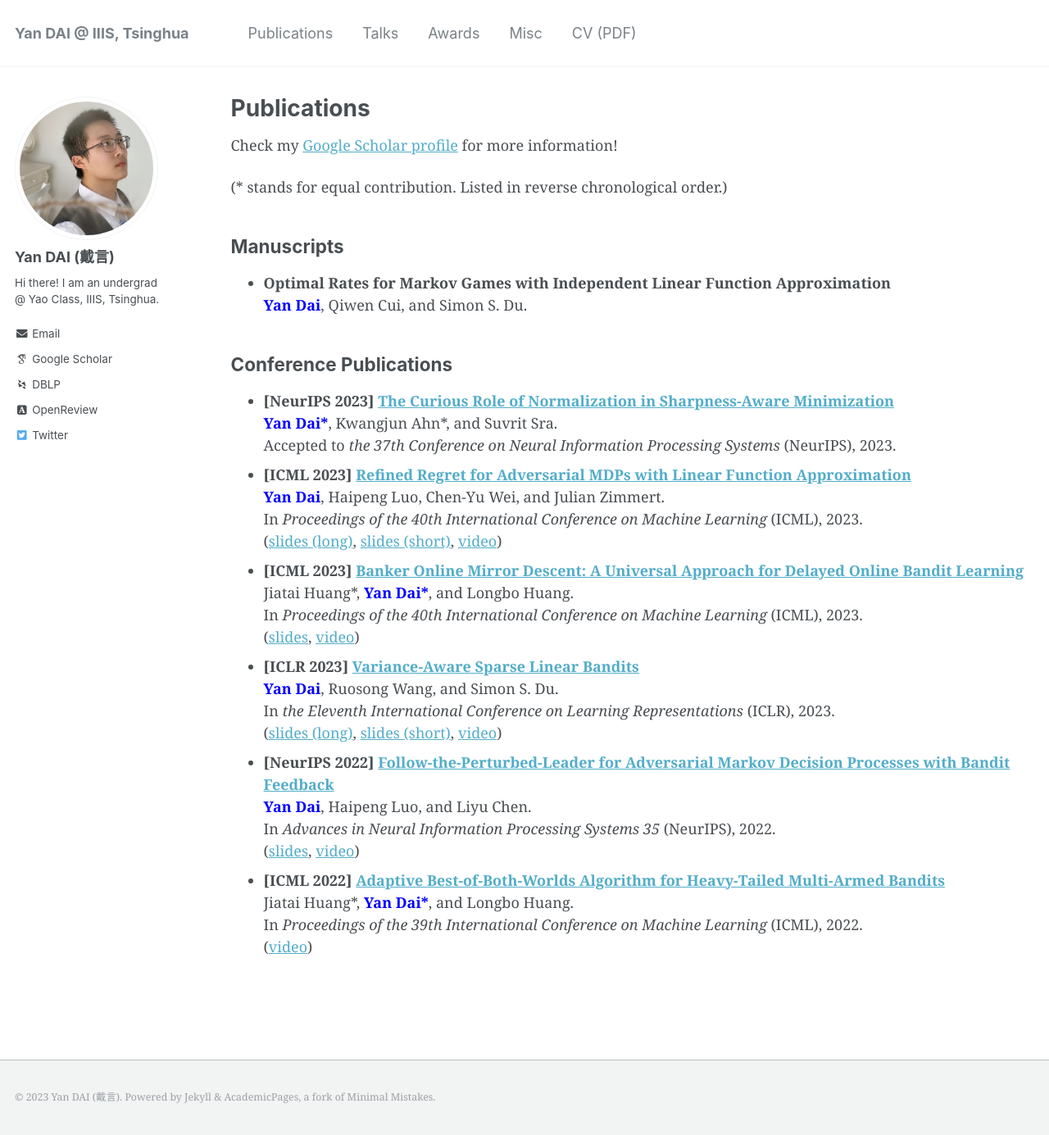
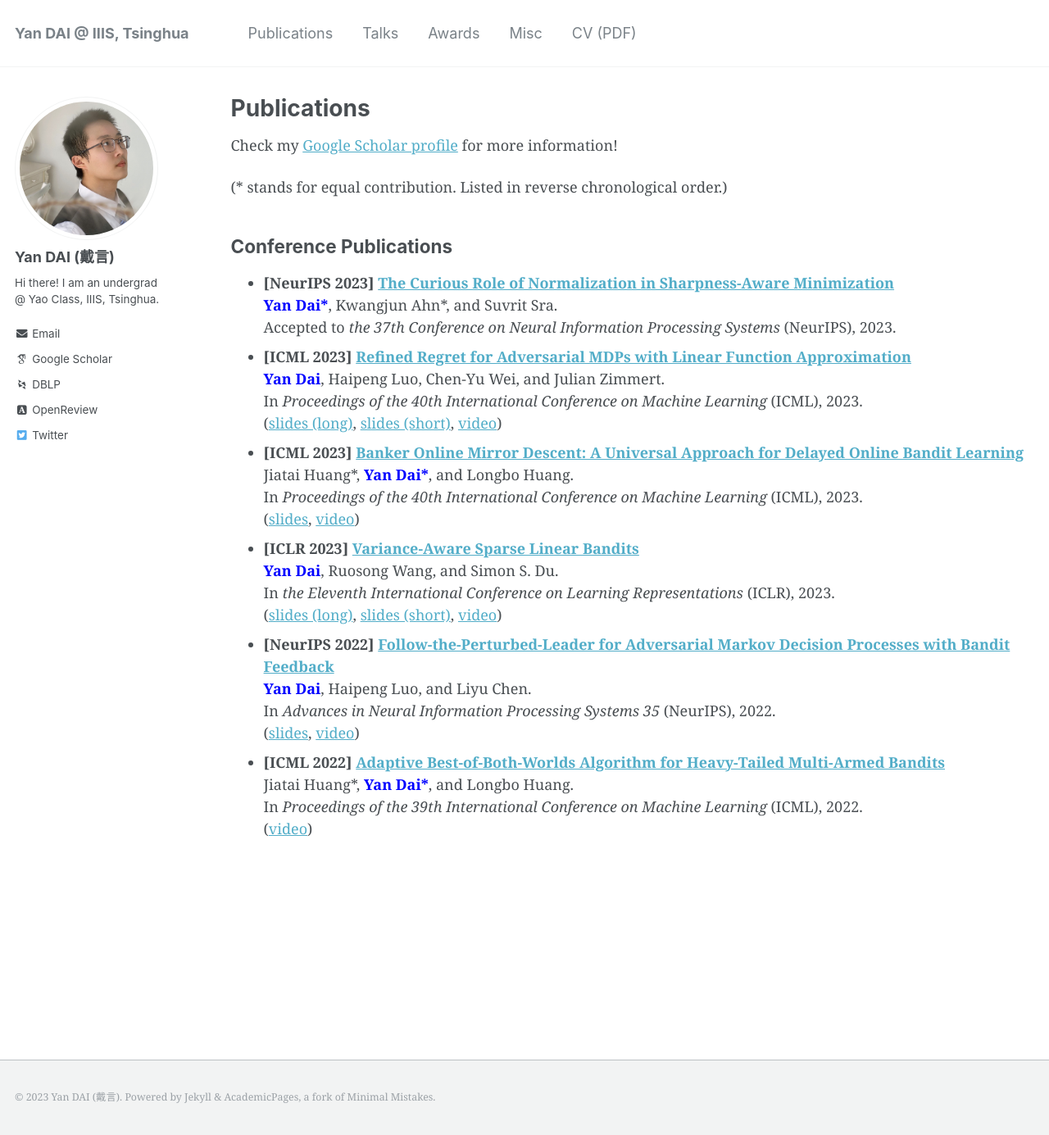
Before and after one commit to yandaichn/yandaichn.github.io, a Jekyll site: the page built from _pages/publications.md, in a window 1280 px wide and 1385 px high. Shown: the whole window at 82% size. Built offline with Jekyll 4.4.1, drawn with Linux system fonts in a browser that asks for light colours; some web fonts are replaced.

Commit message:
change homepage

```diff
--- a/_config.yml
+++ b/_config.yml
@@ -11,9 +11,9 @@ title                    : "Yan DAI @ IIIS, Tsinghua"
 title_separator          : "-"
 name                     : &name "Yan DAI (戴言)"
 description              : &description "Undergrad @ IIIS, Tsinghua University."
-url                      : https://diamond-duke.github.io # the base hostname & protocol for your site e.g. "https://mmistakes.github.io"
+url                      : https://yan-dai-chn.github.io # the base hostname & protocol for your site e.g. "https://mmistakes.github.io"
 baseurl                  : "" # the subpath of your site, e.g. "/blog"
-repository               : "diamond-duke/diamond-duke.github.io"
+repository               : "yan-dai-chn/yan-dai-chn.github.io"
 teaser                   : # filename of teaser fallback teaser image placed in /images/, .e.g. "500x300.png"
 breadcrumbs              : false # true, false (default)
 words_per_minute         : 160
--- a/_pages/publications.md
+++ b/_pages/publications.md
@@ -9,9 +9,9 @@ Check my [Google Scholar profile](https://scholar.google.com/citations?user=gkG4
 
 (* stands for equal contribution. Listed in reverse chronological order.)
 
-## Manuscripts
+<!-- ## Manuscripts
 *   **Optimal Rates for Markov Games with Independent Linear Function Approximation**
-    **<font color="blue">Yan Dai</font>**, Qiwen Cui, and Simon S. Du.
+    **<font color="blue">Yan Dai</font>**, Qiwen Cui, and Simon S. Du. -->
 
 ## Conference Publications
 *   **\[NeurIPS 2023\] [The Curious Role of Normalization in Sharpness-Aware Minimization](https://arxiv.org/abs/2305.15287)**
```
Also changed, not shown: 1 other file.
